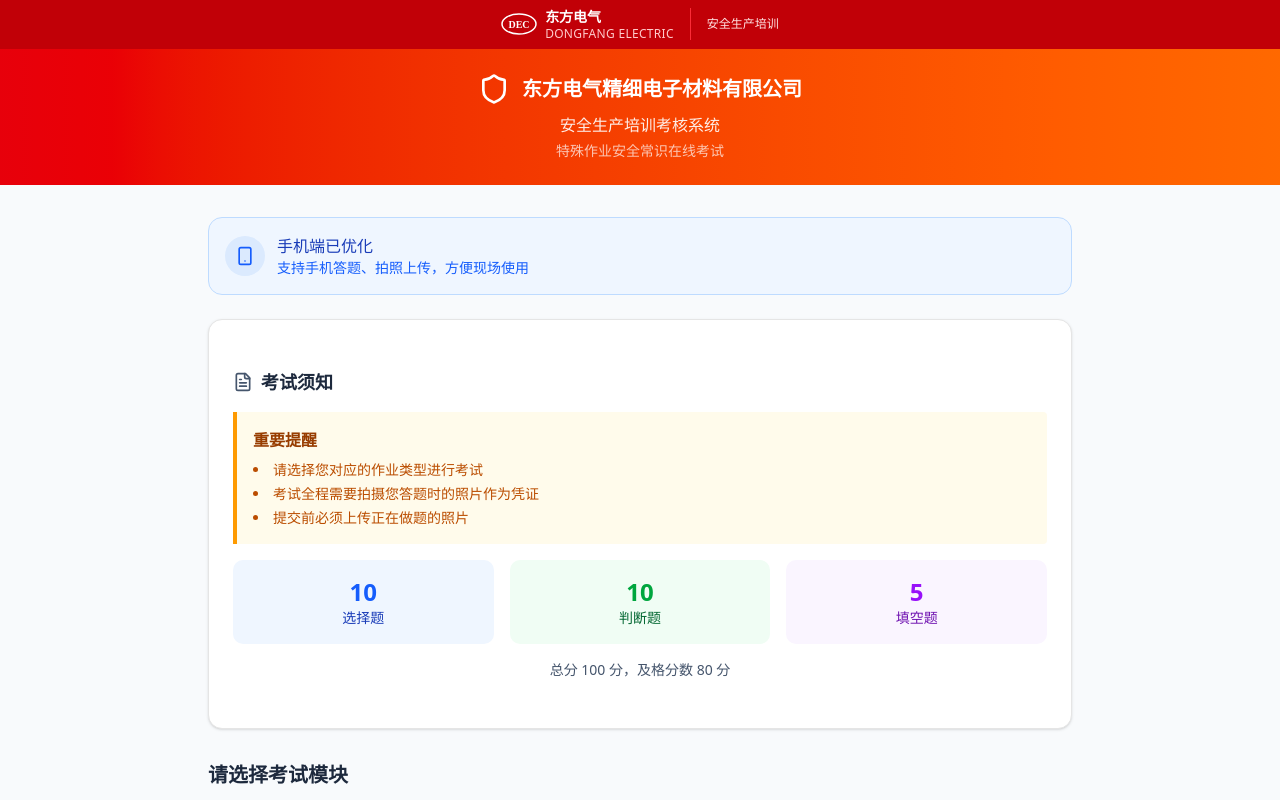
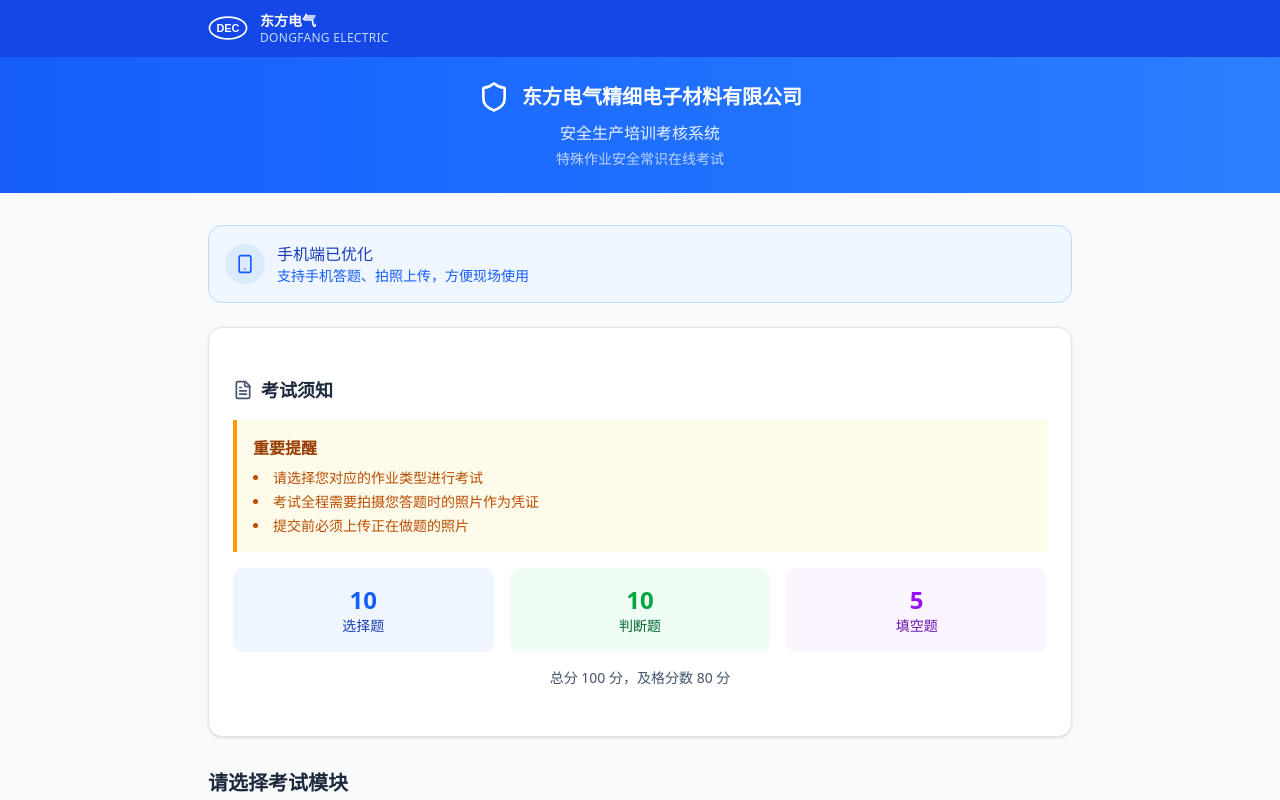
Before and after one commit to taylor263/safety-exam, a Next.js app: page / in a window 1280 px wide. Shown: the top 800 px of the page. Built offline with nearby package versions, Linux system fonts and the light colour scheme.

Commit message:
feat: 顶部DEC标识条改为蓝色主题，左上角设计

```diff
--- a/src/app/admin/page.tsx
+++ b/src/app/admin/page.tsx
@@ -246,22 +246,20 @@
 
     return (
       <div className="min-h-screen bg-slate-50">
-        <header className="bg-gradient-to-r from-red-600 to-orange-500 text-white">
-          {/* DEC品牌标识条 */}
-          <div className="bg-red-700">
-            <div className="max-w-5xl mx-auto px-4 py-1.5">
-              <div className="flex items-center justify-center gap-3">
+        <header className="bg-gradient-to-r from-blue-600 to-blue-500 text-white">
+          {/* DEC品牌标识条 - 蓝色主题，左上角DEC */}
+          <div className="bg-blue-700">
+            <div className="max-w-5xl mx-auto px-4 py-2">
+              <div className="flex items-center gap-2">
                 {/* DEC椭圆Logo */}
-                <svg width="28" height="17" viewBox="0 0 36 22" className="mr-2">
+                <svg width="32" height="20" viewBox="0 0 36 22">
                   <ellipse cx="18" cy="11" rx="17" ry="10" fill="none" stroke="white" strokeWidth="1.5"/>
-                  <text x="18" y="15" textAnchor="middle" fill="white" fontSize="10" fontWeight="bold" fontFamily="serif">DEC</text>
+                  <text x="18" y="15" textAnchor="middle" fill="white" fontSize="10" fontWeight="bold" fontFamily="sans-serif">DEC</text>
                 </svg>
                 <div className="text-left">
                   <div className="text-xs font-bold text-white leading-tight">东方电气</div>
-                  <div className="text-xs text-red-200 leading-tight tracking-wide">DONGFANG ELECTRIC</div>
+                  <div className="text-xs text-blue-200 leading-tight tracking-wide">DONGFANG ELECTRIC</div>
                 </div>
-                <div className="h-6 w-px bg-red-500 mx-2"></div>
-                <span className="text-xs text-red-100">管理端</span>
               </div>
             </div>
           </div>
@@ -481,22 +479,20 @@
   // ==================== 记录列表页面 ====================
   return (
     <div className="min-h-screen bg-slate-50">
-      <header className="bg-gradient-to-r from-red-600 to-orange-500 text-white">
-        {/* DEC品牌标识条 */}
-        <div className="bg-red-700">
-          <div className="max-w-6xl mx-auto px-4 py-1.5">
-            <div className="flex items-center justify-center gap-3">
+      <header className="bg-gradient-to-r from-blue-600 to-blue-500 text-white">
+        {/* DEC品牌标识条 - 蓝色主题，左上角DEC */}
+        <div className="bg-blue-700">
+          <div className="max-w-6xl mx-auto px-4 py-2">
+            <div className="flex items-center gap-2">
               {/* DEC椭圆Logo */}
-              <svg width="28" height="17" viewBox="0 0 36 22" className="mr-2">
+              <svg width="32" height="20" viewBox="0 0 36 22">
                 <ellipse cx="18" cy="11" rx="17" ry="10" fill="none" stroke="white" strokeWidth="1.5"/>
-                <text x="18" y="15" textAnchor="middle" fill="white" fontSize="10" fontWeight="bold" fontFamily="serif">DEC</text>
+                <text x="18" y="15" textAnchor="middle" fill="white" fontSize="10" fontWeight="bold" fontFamily="sans-serif">DEC</text>
               </svg>
               <div className="text-left">
                 <div className="text-xs font-bold text-white leading-tight">东方电气</div>
-                <div className="text-xs text-red-200 leading-tight tracking-wide">DONGFANG ELECTRIC</div>
+                <div className="text-xs text-blue-200 leading-tight tracking-wide">DONGFANG ELECTRIC</div>
               </div>
-              <div className="h-6 w-px bg-red-500 mx-2"></div>
-              <span className="text-xs text-red-100">管理端</span>
             </div>
           </div>
         </div>
--- a/src/app/exam/page.tsx
+++ b/src/app/exam/page.tsx
@@ -534,20 +534,20 @@
 
   return (
     <div className="min-h-screen bg-slate-50">
-      {/* 答题页面专用Header */}
-      <header className="bg-gradient-to-r from-red-600 to-orange-500 text-white sticky top-0 z-10">
-        {/* DEC品牌标识条 */}
-        <div className="bg-red-700">
-          <div className="max-w-2xl mx-auto px-4 py-1.5">
-            <div className="flex items-center justify-center gap-3">
+      {/* 答题页面专用Header - 蓝色主题 */}
+      <header className="bg-gradient-to-r from-blue-600 to-blue-500 text-white sticky top-0 z-10">
+        {/* DEC品牌标识条 - 左上角DEC */}
+        <div className="bg-blue-700">
+          <div className="max-w-2xl mx-auto px-4 py-2">
+            <div className="flex items-center gap-2">
               {/* DEC椭圆Logo */}
-              <svg width="28" height="17" viewBox="0 0 36 22" className="mr-2">
+              <svg width="32" height="20" viewBox="0 0 36 22">
                 <ellipse cx="18" cy="11" rx="17" ry="10" fill="none" stroke="white" strokeWidth="1.5"/>
-                <text x="18" y="15" textAnchor="middle" fill="white" fontSize="10" fontWeight="bold" fontFamily="serif">DEC</text>
+                <text x="18" y="15" textAnchor="middle" fill="white" fontSize="10" fontWeight="bold" fontFamily="sans-serif">DEC</text>
               </svg>
               <div className="text-left">
                 <div className="text-xs font-bold text-white leading-tight">东方电气</div>
-                <div className="text-xs text-red-200 leading-tight tracking-wide">DONGFANG ELECTRIC</div>
+                <div className="text-xs text-blue-200 leading-tight tracking-wide">DONGFANG ELECTRIC</div>
               </div>
             </div>
           </div>
--- a/src/app/page.tsx
+++ b/src/app/page.tsx
@@ -27,24 +27,20 @@
   return (
     <div className="min-h-screen bg-slate-50">
       {/* 头部 */}
-      <header className="bg-gradient-to-r from-red-600 to-orange-500 text-white">
-        {/* DEC品牌标识条 */}
-        <div className="bg-red-700">
-          <div className="max-w-4xl mx-auto px-4 py-2">
-            <div className="flex items-center justify-center gap-4">
+      <header className="bg-gradient-to-r from-blue-600 to-blue-500 text-white">
+        {/* DEC品牌标识条 - 蓝色主题，左上角DEC */}
+        <div className="bg-blue-700">
+          <div className="max-w-4xl mx-auto px-4 py-3">
+            <div className="flex items-center gap-3">
               {/* DEC椭圆Logo */}
-              <div className="flex items-center">
-                <svg width="36" height="22" viewBox="0 0 36 22" className="mr-2">
-                  <ellipse cx="18" cy="11" rx="17" ry="10" fill="none" stroke="white" strokeWidth="1.5"/>
-                  <text x="18" y="15" textAnchor="middle" fill="white" fontSize="10" fontWeight="bold" fontFamily="serif">DEC</text>
-                </svg>
-                <div className="text-left">
-                  <div className="text-sm font-bold text-white leading-tight">东方电气</div>
-                  <div className="text-xs text-red-200 leading-tight tracking-wide">DONGFANG ELECTRIC</div>
-                </div>
+              <svg width="40" height="24" viewBox="0 0 36 22">
+                <ellipse cx="18" cy="11" rx="17" ry="10" fill="none" stroke="white" strokeWidth="1.5"/>
+                <text x="18" y="15" textAnchor="middle" fill="white" fontSize="10" fontWeight="bold" fontFamily="sans-serif">DEC</text>
+              </svg>
+              <div className="text-left">
+                <div className="text-sm font-bold text-white leading-tight">东方电气</div>
+                <div className="text-xs text-blue-200 leading-tight tracking-wide">DONGFANG ELECTRIC</div>
               </div>
-              <div className="h-8 w-px bg-red-500"></div>
-              <span className="text-xs text-red-100">安全生产培训</span>
             </div>
           </div>
         </div>
```
